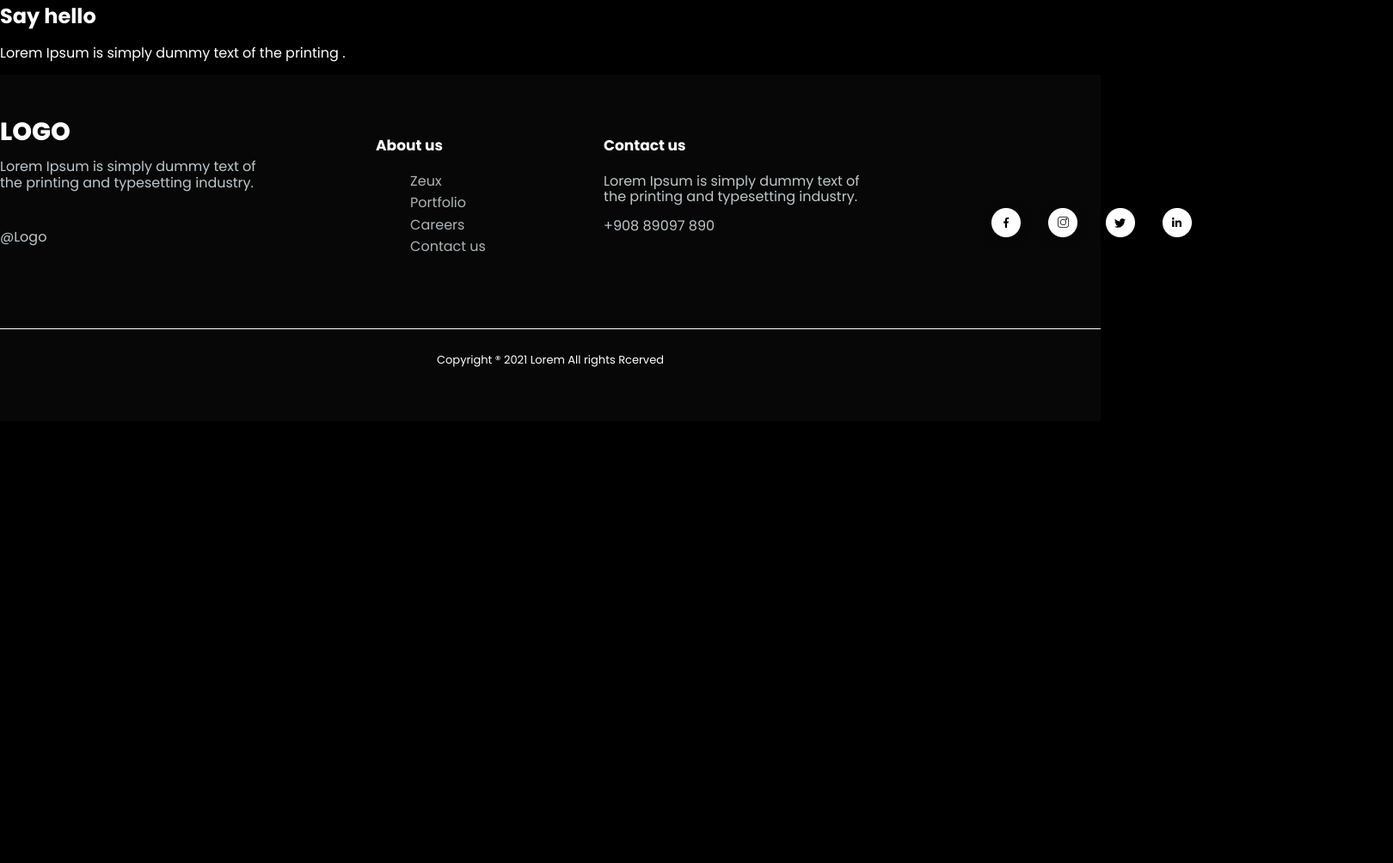
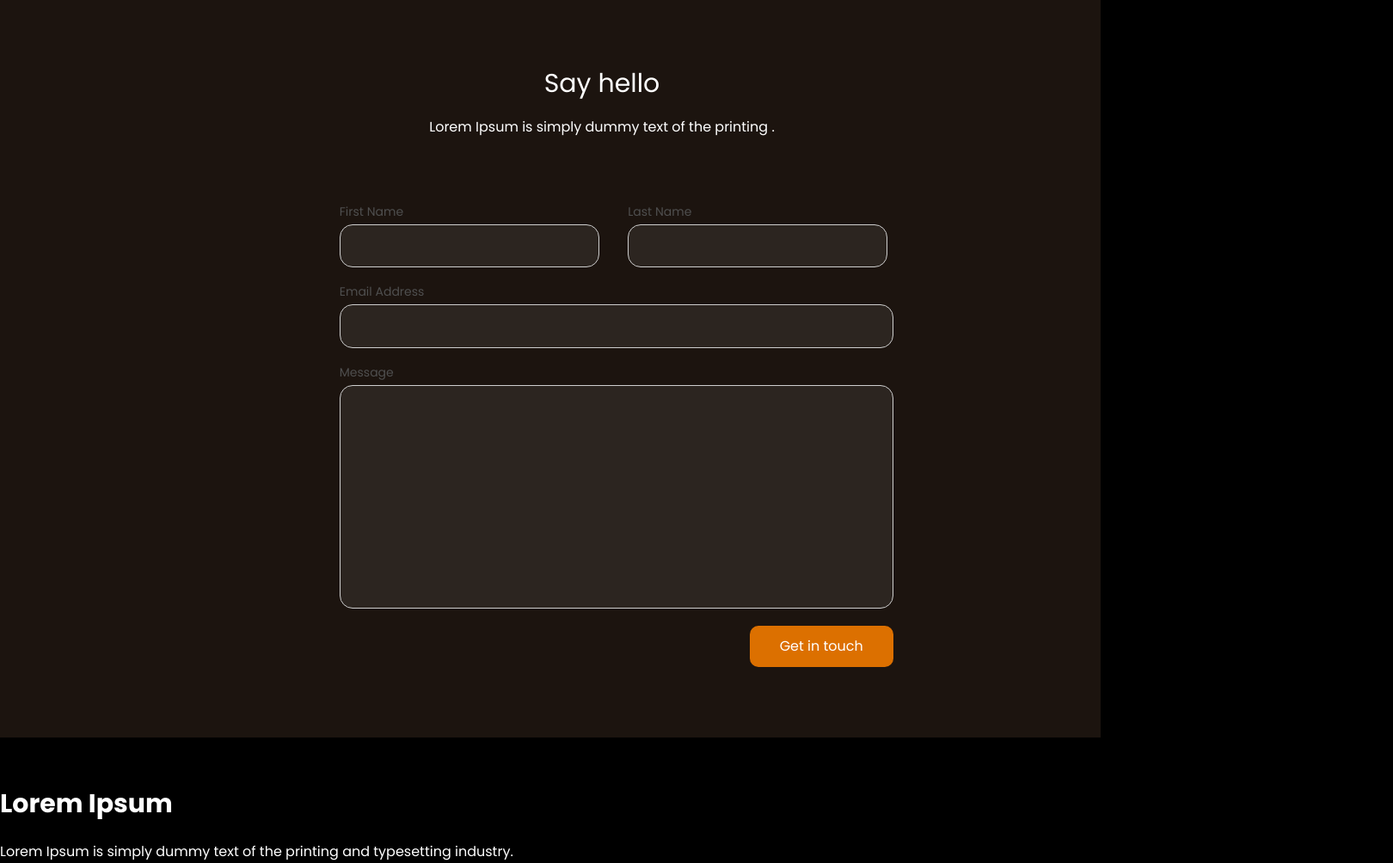
Before and after one commit to ClaymoreXz/gamedev-site, a plain HTML site: page pages/contacts.html in a window 1280 px wide. Shown: the part 1120-2124 px from the top of the page at 86% size, 1620 px wide, since content can reach past the window. Before the commit the page ends 1610 px from the top, so only its background shows below. Drawn offline with nearby package versions, Linux system fonts and the light colour scheme.

Commit message:
five-commit

```diff
--- a/index.css
+++ b/index.css
@@ -530,5 +530,85 @@ footer>p {
 .hero-contacts img {
     width: 90%;
     margin: 80px;
-    margin-right: 20%;
 }
+
+.feedback {
+    padding: 70px 0;
+    background: #1C140F;
+}
+
+.feedback h2 {
+    text-align: center;
+    font-weight: 400;
+    font-size: 30px;
+}
+
+.feedback p {
+    text-align: center;
+    margin-top: 10px;
+}
+
+.feedback form {
+    margin-top: 80px;
+    margin-bottom: 80px;
+    margin-left: 28.2%;
+    width: 671px;
+
+}
+
+.feedback form .inline {
+    display: flex;
+    justify-content: space-between;
+}
+
+.feedback form .inline>div {
+    width: 50%;
+}
+
+.feedback form label {
+    color: #4F4F4F;
+    font-size: 14px;
+}
+
+.feedback form input,
+.feedback form textarea {
+    background-color: #2C2520;
+    border: 0.6px solid;
+    border-color: #CECECE;
+    border-radius: 15px;
+    display: block;
+    width: 90%;
+    padding: 15px 10px;
+    outline: none;
+    margin-top: 7px;
+    margin-bottom: 20px;
+}
+
+.feedback form .one-line {
+    width: 96%;
+}
+
+.feedback form textarea {
+    resize: none;
+    height: 260px;
+}
+
+.feedback form button {
+    background: #DC7000;
+    border-radius: 10px;
+    border: 0;
+    float: right;
+    color: #fff;
+    cursor: pointer;
+    padding: 15px 35px;
+    position: relative;
+    right: 27px;
+    font-weight: 400;
+    font-size: 16px;
+    transition: all 400ms ease;
+}
+
+.feedback form button:hover {
+    transform: scale(1.1);
+    background-color: #a85400;
+}
--- a/pages/contacts.html
+++ b/pages/contacts.html
@@ -32,8 +32,39 @@
             <h2>Say hello</h2>
             <p>Lorem Ipsum is simply dummy text of the printing .</p>
             <form>
+                <div class="inline">
+                    <div>
+                        <label>First Name</label>
+                        <input type="text">
+                    </div>
+                    <div>
+                        <label>Last Name</label>
+                        <input type="text">
+                    </div>
+                </div>
+                <label>Email Address</label>
+                <input type="email" class="one-line">
 
+                <label>Message</label>
+                <textarea class="one-line"></textarea>
+
+                <button type="button">Get in touch</button>
             </form>
+        </div>
+    </div>
+    <div class="container email">
+        <h3>Lorem Ipsum</h3>
+        <p>Lorem Ipsum is simply dummy text of the printing and typesetting industry. </p>
+        <div class="block">
+            <div>
+                <h4>Stay in the loop</h4>
+                <p>Subscribe to receive the latest news and updates about TDA.
+                    We promise not to spam you! </p>
+            </div>
+            <div>
+                <input type="email" id="emailField" placeholder="Enter email address">
+                <button onclick="checkEmail()">Continue</button>
+            </div>
         </div>
     </div>
 
```
Also changed, not shown: pages/about.html (+15 -0 lines).
